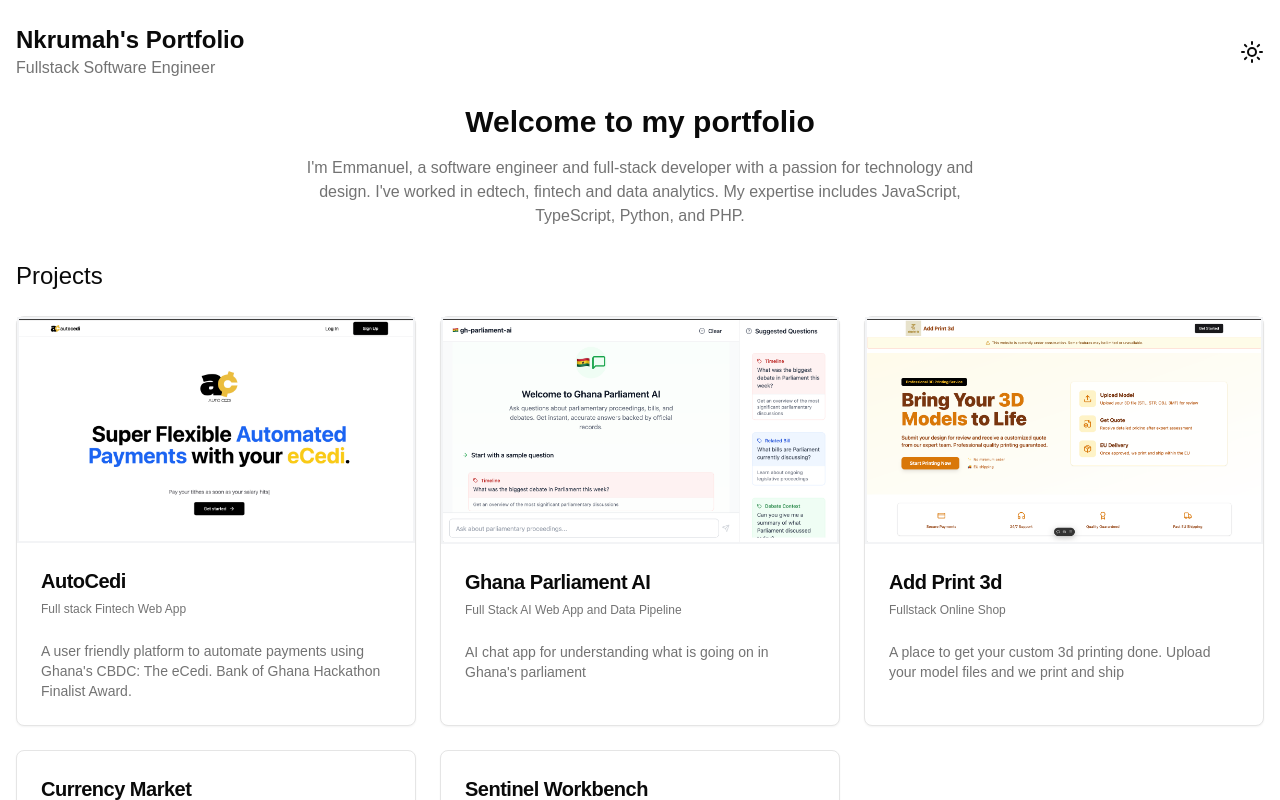
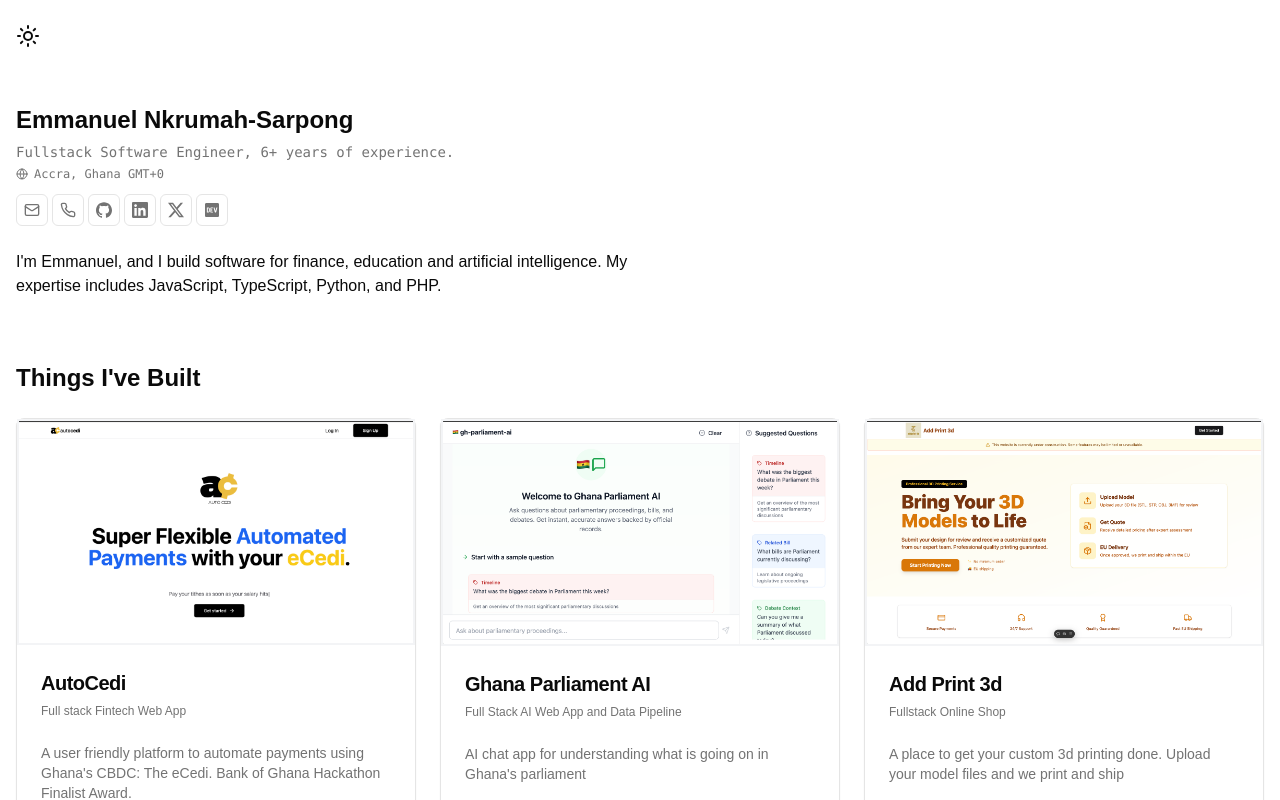
Before and after one commit to nkrumahthis/portfolio, a Next.js app: page / in a window 1280 px wide. Shown: the top 800 px of the page. Built offline with nearby package versions, Linux system fonts and the light colour scheme.

Commit message:
add contacts and bio

```diff
--- a/package.json
+++ b/package.json
@@ -9,6 +9,7 @@
     "lint": "next lint"
   },
   "dependencies": {
+    "@radix-ui/react-slot": "^1.1.0",
     "class-variance-authority": "^0.7.1",
     "clsx": "^2.1.1",
     "lucide-react": "^0.462.0",
--- a/src/app/page.tsx
+++ b/src/app/page.tsx
@@ -1,20 +1,18 @@
+import Bio from "@/components/bio";
 import ProjectList from "@/components/project-list";
 
 export default function Home() {
   return (
-    <div className="space-y-8">
-      <section className="max-w-2xl mx-auto text-center">
-        <h2 className="text-3xl font-bold mb-4">
-          Welcome to my portfolio
-        </h2>
-        <p className="text-muted-foreground">
-          I'm Emmanuel, a software engineer and full-stack developer with a passion for
-          technology and design. I've worked in edtech, fintech and data analytics.
+    <div className="space-y-16">
+      <section className="max-w-2xl space-y-6 my-8">
+        <Bio/>
+        <p>
+          I'm Emmanuel, and I build software for finance, education and artificial intelligence.
           My expertise includes JavaScript, TypeScript, Python, and PHP.
         </p>
       </section>
       <section>
-        <h3 className="text-2xl font-semi-bold mb-6">Projects</h3>
+        <h3 className="text-2xl font-bold mb-6">Things I've Built</h3>
         <ProjectList />
       </section>
     </div>
--- /dev/null
+++ b/src/components/bio.tsx
@@ -0,0 +1,99 @@
+import { GlobeIcon, MailIcon, PhoneIcon } from 'lucide-react'
+import React from 'react'
+import { Button } from './ui/button'
+import { DevToIcon } from './icons/DevToIcon'
+import { XIcon } from './icons/XIcon'
+import { LinkedInIcon } from './icons/LinkedInIcon'
+import { GitHubIcon } from './icons/GitHubIcon'
+
+export default function Bio() {
+    return (
+        <div className="flex-1 space-y-1.5">
+            <h1 className="text-2xl font-bold">Emmanuel Nkrumah-Sarpong</h1>
+            <p className="max-w-md text-pretty font-mono text-sm text-muted-foreground">
+                Fullstack Software Engineer, 6+ years of experience.
+            </p>
+            <p className="max-w-md items-center text-pretty font-mono text-xs text-muted-foreground">
+                <a
+                    className="inline-flex gap-x-1.5 align-baseline leading-none hover:underline"
+                    href="https://www.google.com/search?q=accra"
+                    target="_blank"
+                >
+                    <GlobeIcon className="size-3" />
+                    Accra, Ghana GMT+0
+                </a>
+            </p>
+            <div className="flex gap-x-1 pt-1 font-mono text-sm text-muted-foreground print:hidden">
+
+                <Button
+                    className="size-8"
+                    variant="outline"
+                    size="icon"
+                    asChild
+                >
+                    <a href={`mailto:nkrumahthis@gmail.com`}>
+                        <MailIcon className="size-4" />
+                    </a>
+                </Button>
+
+
+                <Button
+                    className="size-8"
+                    variant="outline"
+                    size="icon"
+                    asChild
+                >
+                    <a href={`tel:233242359842`}>
+                        <PhoneIcon className="size-4" />
+                    </a>
+                </Button>
+
+                {[
+                    {
+                        name: "GitHub",
+                        url: "https://github.com/nkrumahthis",
+                        icon: GitHubIcon,
+                    },
+                    {
+                        name: "LinkedIn",
+                        url: "https://www.linkedin.com/in/nkrumahthis/",
+                        icon: LinkedInIcon,
+                    },
+                    {
+                        name: "X",
+                        url: "https://x.com/nkrumahthis",
+                        icon: XIcon,
+                    },
+                    {
+                        name: "Dev.to",
+                        url: "https://dev.to/nkrumahthis",
+                        icon: DevToIcon,
+                    },
+                ].map((social) => (
+                    <Button
+                        key={social.name}
+                        className="size-8"
+                        variant="outline"
+                        size="icon"
+                        asChild
+                    >
+                        <a href={social.url}>
+                            <social.icon className="size-4" />
+                        </a>
+                    </Button>
+                ))}
+            </div>
+            <div className="hidden flex-col gap-x-1 font-mono text-sm text-muted-foreground print:flex">
+
+                <a href={`mailto:nkrumahthis@gmail.com`}>
+                    <span className="underline">nkrumahthis@gmail.com</span>
+                </a>
+
+                <a href={`tel:233242359842`}>
+                    <span className="underline">+233242359842</span>
+                </a>
+
+            </div>
+        </div>
+    )
+}
--- a/src/components/header-bar.tsx
+++ b/src/components/header-bar.tsx
@@ -2,14 +2,11 @@
 
 import React from 'react'
 import { ThemeToggle } from './theme-toggle'
+import Bio from './bio'
 
 export default function HeaderBar() {
     return (
-        <header className="py-6 flex justify-between items-center">
-            <div className="flex flex-col">
-                <h1 className="text-2xl font-bold">Nkrumah's Portfolio</h1>
-                <p className="text-muted-foreground">Fullstack Software Engineer</p>
-            </div>
+        <header className="py-6 flex justify-between items-start">
             <ThemeToggle />
         </header>
     )
--- /dev/null
+++ b/src/components/icons/DevToIcon.tsx
@@ -0,0 +1,11 @@
+export const DevToIcon = (props: React.SVGProps<SVGSVGElement>) => {
+    return (
+      <svg viewBox="0 0 448 512" xmlns="http://www.w3.org/2000/svg" {...props}>
+        <title>Dev.to</title>
+        <path
+          fill="currentColor"
+          d="M120.12 208.29c-3.88-2.9-7.77-4.35-11.65-4.35H91.03v104.47h17.45c3.88 0 7.77-1.45 11.65-4.35 3.88-2.9 5.82-7.25 5.82-13.06v-69.65c-.01-5.8-1.96-10.16-5.83-13.06zM404.1 32H43.9C19.7 32 .06 51.59 0 75.8v360.4C.06 460.41 19.7 480 43.9 480h360.2c24.21 0 43.84-19.59 43.9-43.8V75.8c-.06-24.21-19.7-43.8-43.9-43.8zM154.2 291.19c0 18.81-11.61 47.31-48.36 47.25h-46.4V172.98h47.38c35.44 0 47.36 28.46 47.37 47.28l.01 70.93zm100.68-88.66H201.6v38.42h32.57v29.57H201.6v38.41h53.29v29.57h-62.18c-11.16.29-20.44-8.53-20.72-19.69V193.7c-.27-11.15 8.56-20.41 19.71-20.69h63.19l-.01 29.52zm103.64 115.29c-13.2 30.75-36.85 24.63-47.44 0l-38.53-144.8h32.57l29.71 113.72 29.57-113.72h32.58l-38.46 144.8z"
+        />
+      </svg>
+    );
+  };
--- /dev/null
+++ b/src/components/icons/GitHubIcon.tsx
@@ -0,0 +1,10 @@
+export const GitHubIcon = (props: React.SVGProps<SVGSVGElement>) => {
+    return (
+      <svg viewBox="0 0 24 24" xmlns="http://www.w3.org/2000/svg" {...props}>
+        <path
+          fill="currentColor"
+          d="M12 .297c-6.63 0-12 5.373-12 12 0 5.303 3.438 9.8 8.205 11.385.6.113.82-.258.82-.577 0-.285-.01-1.04-.015-2.04-3.338.724-4.042-1.61-4.042-1.61C4.422 18.07 3.633 17.7 3.633 17.7c-1.087-.744.084-.729.084-.729 1.205.084 1.838 1.236 1.838 1.236 1.07 1.835 2.809 1.305 3.495.998.108-.776.417-1.305.76-1.605-2.665-.3-5.466-1.332-5.466-5.93 0-1.31.465-2.38 1.235-3.22-.135-.303-.54-1.523.105-3.176 0 0 1.005-.322 3.3 1.23.96-.267 1.98-.399 3-.405 1.02.006 2.04.138 3 .405 2.28-1.552 3.285-1.23 3.285-1.23.645 1.653.24 2.873.12 3.176.765.84 1.23 1.91 1.23 3.22 0 4.61-2.805 5.625-5.475 5.92.42.36.81 1.096.81 2.22 0 1.606-.015 2.896-.015 3.286 0 .315.21.69.825.57C20.565 22.092 24 17.592 24 12.297c0-6.627-5.373-12-12-12"
+        />
+      </svg>
+    );
+  };
--- /dev/null
+++ b/src/components/icons/LinkedInIcon.tsx
@@ -0,0 +1,11 @@
+export const LinkedInIcon = (props: React.SVGProps<SVGSVGElement>) => {
+    return (
+      <svg viewBox="0 0 24 24" xmlns="http://www.w3.org/2000/svg" {...props}>
+        <title>LinkedIn</title>
+        <path
+          fill="currentColor"
+          d="M20.447 20.452h-3.554v-5.569c0-1.328-.027-3.037-1.852-3.037-1.853 0-2.136 1.445-2.136 2.939v5.667H9.351V9h3.414v1.561h.046c.477-.9 1.637-1.85 3.37-1.85 3.601 0 4.267 2.37 4.267 5.455v6.286zM5.337 7.433c-1.144 0-2.063-.926-2.063-2.065 0-1.138.92-2.063 2.063-2.063 1.14 0 2.064.925 2.064 2.063 0 1.139-.925 2.065-2.064 2.065zm1.782 13.019H3.555V9h3.564v11.452zM22.225 0H1.771C.792 0 0 .774 0 1.729v20.542C0 23.227.792 24 1.771 24h20.451C23.2 24 24 23.227 24 22.271V1.729C24 .774 23.2 0 22.222 0h.003z"
+        />
+      </svg>
+    );
+  };
--- /dev/null
+++ b/src/components/icons/XIcon.tsx
@@ -0,0 +1,11 @@
+export const XIcon = (props: React.SVGProps<SVGSVGElement>) => {
+    return (
+      <svg viewBox="0 0 24 24" xmlns="http://www.w3.org/2000/svg" {...props}>
+        <title>X</title>
+        <path
+          fill="currentColor"
+          d="M18.901 1.153h3.68l-8.04 9.19L24 22.846h-7.406l-5.8-7.584-6.638 7.584H.474l8.6-9.83L0 1.154h7.594l5.243 6.932ZM17.61 20.644h2.039L6.486 3.24H4.298Z"
+        />
+      </svg>
+    );
+  };
--- /dev/null
+++ b/src/components/ui/button.tsx
@@ -0,0 +1,56 @@
+import * as React from "react"
+import { Slot } from "@radix-ui/react-slot"
+import { cva, type VariantProps } from "class-variance-authority"
+
+import { cn } from "@/lib/utils"
+
+const buttonVariants = cva(
+  "inline-flex items-center justify-center gap-2 whitespace-nowrap rounded-md text-sm font-medium ring-offset-background transition-colors focus-visible:outline-none focus-visible:ring-2 focus-visible:ring-ring focus-visible:ring-offset-2 disabled:pointer-events-none disabled:opacity-50 [&_svg]:pointer-events-none [&_svg]:size-4 [&_svg]:shrink-0",
+  {
+    variants: {
+      variant: {
+        default: "bg-primary text-primary-foreground hover:bg-primary/90",
+        destructive:
+          "bg-destructive text-destructive-foreground hover:bg-destructive/90",
+        outline:
+          "border border-input bg-background hover:bg-accent hover:text-accent-foreground",
+        secondary:
+          "bg-secondary text-secondary-foreground hover:bg-secondary/80",
+        ghost: "hover:bg-accent hover:text-accent-foreground",
+        link: "text-primary underline-offset-4 hover:underline",
+      },
+      size: {
+        default: "h-10 px-4 py-2",
+        sm: "h-9 rounded-md px-3",
+        lg: "h-11 rounded-md px-8",
+        icon: "h-10 w-10",
+      },
+    },
+    defaultVariants: {
+      variant: "default",
+      size: "default",
+    },
+  }
+)
+
+export interface ButtonProps
+  extends React.ButtonHTMLAttributes<HTMLButtonElement>,
+    VariantProps<typeof buttonVariants> {
+  asChild?: boolean
+}
+
+const Button = React.forwardRef<HTMLButtonElement, ButtonProps>(
+  ({ className, variant, size, asChild = false, ...props }, ref) => {
+    const Comp = asChild ? Slot : "button"
+    return (
+      <Comp
+        className={cn(buttonVariants({ variant, size, className }))}
+        ref={ref}
+        {...props}
+      />
+    )
+  }
+)
+Button.displayName = "Button"
+
+export { Button, buttonVariants }
```
Also changed, not shown: 1 other file (tests, documents, lock files or other folders).
